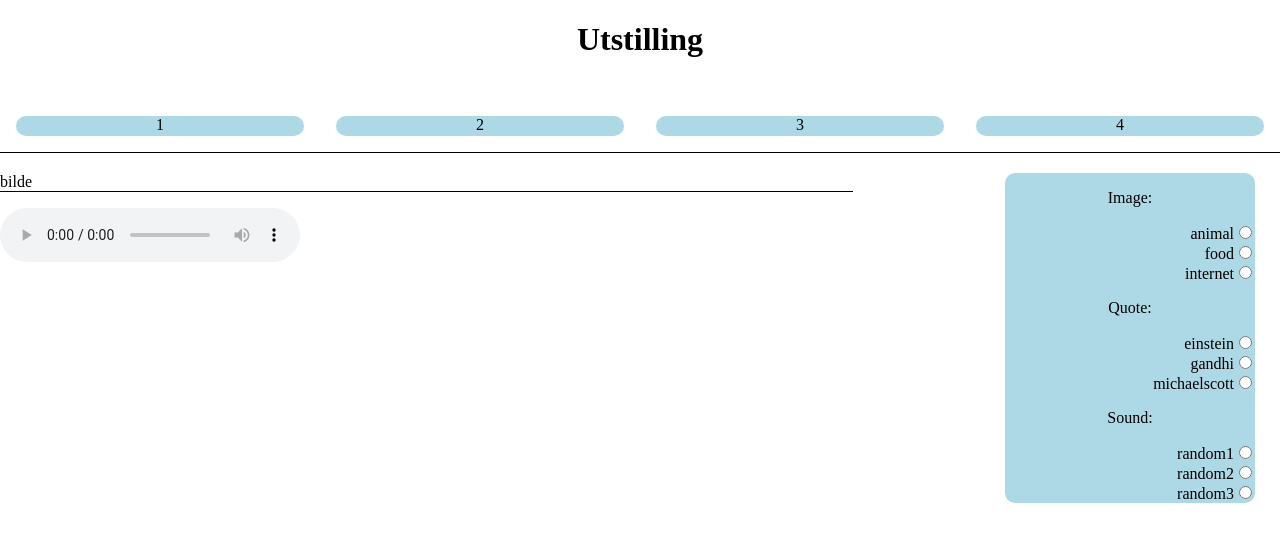
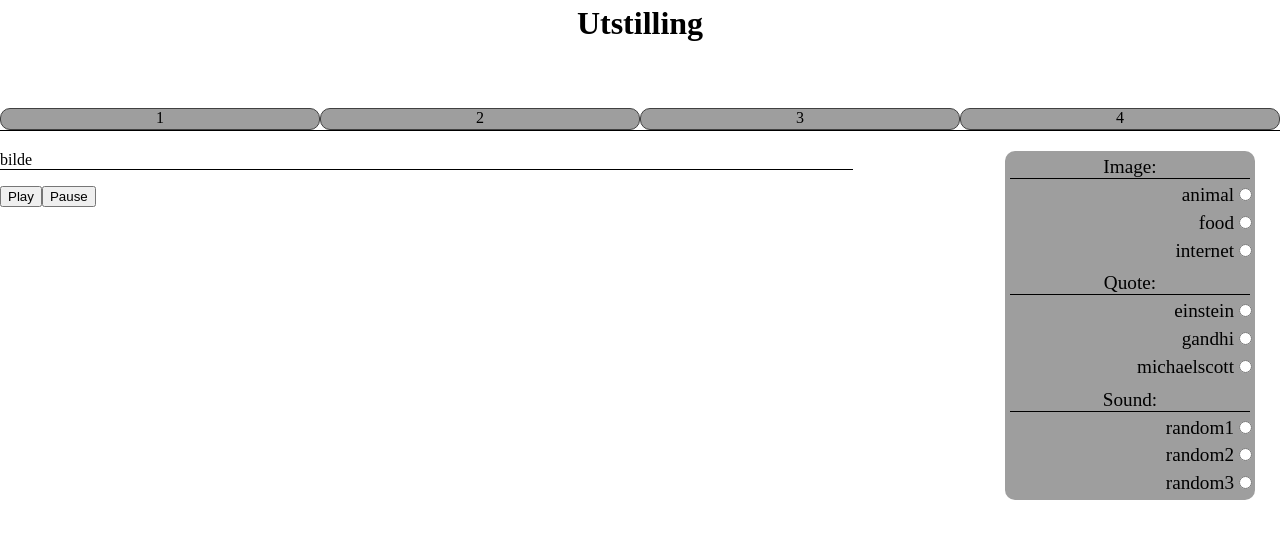
Before and after one commit to IT2810/it2810-webutvikling-h18-prosjekt-2-gruppe--34, a React (Create React App) app: page / in a window 1280 px wide. Shown: the top 542 px of the page. Built offline with nearby package versions, Linux system fonts and the light colour scheme.

Commit message:
changed audio controls to two buttons

```diff
--- a/src/App.css
+++ b/src/App.css
@@ -5,9 +5,9 @@
   grid-template-columns: 1fr;
   grid-template-areas:
     "header header header header"
-    "cb cb cb cb"
     "tabs tabs tabs tabs"
-    "media media media media";
+    "media media media media"
+    "cb cb cb cb";
   /*footer*/
 }
 
@@ -63,14 +63,22 @@ svg {
 
 .check_box {
   grid-area: cb;
-  border-radius: 1em;
-  background-color: lightblue;
+  background-color: #9e9e9e;
   display: grid;
+}
+
+.check_box > div > p {
+  font-size: 1.2em;
+  margin: 5px;
+  border-bottom: 0.3px solid black;
 }
 
 .check_box > div > label {
   display: block;
   text-align: right;
+  font-size: 1.2em;
+  margin-bottom: 0.3em;
+  cursor: pointer;
 }
 
 .tabRow {
@@ -82,15 +90,17 @@ svg {
   background-color: #ffffff;
   text-align: center;
   width: 100%;
+  margin-top: -1em;
+  margin-bottom: -1em;
 }
+/* all tabs */
 
-/* all tabs */
 div.tabRow > div {
-  background-color: lightblue;
-  margin: 1em;
+  background-color: #9e9e9e;
+  margin-top: 0.5em;
+  border: 0.2px solid #414141;
   text-align: center;
   height: 20px;
-  border-radius: 1em;
 }
 
 div.tabRow > div:active {
--- a/src/App.js
+++ b/src/App.js
@@ -15,7 +15,7 @@ class App extends Component {
     text: [],
     sound: "not found",
     imageBtns: [
-      { id: "animal", name: "img" },
+      { id: "animal", name: "img", className: "" },
       { id: "food", name: "img" },
       { id: "internet", name: "img" }
     ],
@@ -30,10 +30,10 @@ class App extends Component {
       { id: "random3", name: "sound" }
     ],
     tabs: [
-      { id: 1, soundId: 0, imageId: 0, quoteId: 0 },
-      { id: 2, soundId: 0, imageId: 0, quoteId: 0 },
-      { id: 3, soundId: 0, imageId: 0, quoteId: 0 },
-      { id: 4, soundId: 0, imageId: 0, quoteId: 0 }
+      { id: 1, clicked: false },
+      { id: 2, clicked: false },
+      { id: 3, clicked: false },
+      { id: 4, clicked: false }
     ]
   };
 
@@ -78,6 +78,7 @@ class App extends Component {
       this.loadText();
       this.loadSound();
     });
+    this.setState({ clicked: true });
   }
 
   async loadPicture() {
@@ -160,9 +161,17 @@ class App extends Component {
           />
           <div className="media">
             <Exhibition svg={this.state.svg} text={this.state.text} />
-            <audio ref="audio" loop controls>
+            <audio id="audio" ref="audio" loop>
               <source src={this.state.sound} type="audio/mp3" />
             </audio>
+            <div id="audioControls">
+              <button onClick={() => document.getElementById("audio").play()}>
+                Play
+              </button>
+              <button onClick={() => document.getElementById("audio").pause()}>
+                Pause
+              </button>
+            </div>
           </div>
         </React.Fragment>
       </div>
--- a/src/Components/Tab.jsx
+++ b/src/Components/Tab.jsx
@@ -5,7 +5,7 @@ class Tab extends Component {
     return (
       <div
         id={this.props.id}
-        className={"tab" + this.props.id}
+        className={this.getTabClasses}
         onClick={this.props.onClick}
         id={this.props.id}
       >
@@ -13,6 +13,12 @@ class Tab extends Component {
       </div>
     );
   }
+  getTabClasses() {
+    let classes = this.props.clicked
+      ? "tab" + this.props.id + " active"
+      : "tab" + this.props.id;
+    return classes;
+  }
 }
 
 export default Tab;
```
Also changed, not shown: src/index.js (+6 -6 lines).
